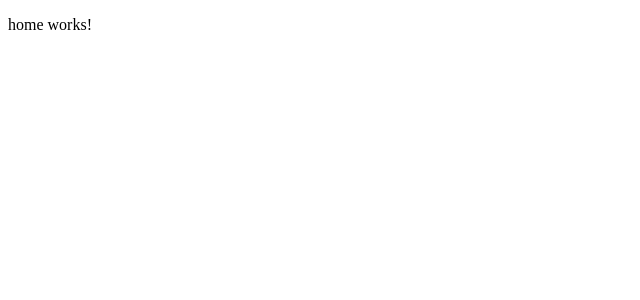
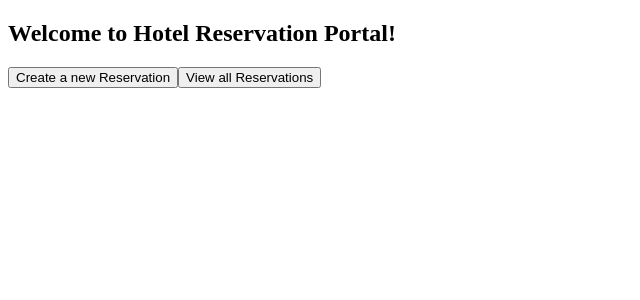
Before and after one commit to akshatk806/MyHotel, an Angular app: page / in a window 1280 px wide. Shown: the top 300 px of the page, without its empty margins (0-640 px from the left). Built offline with nearby package versions, Linux system fonts and the light colour scheme.

Commit message:
adding routing module for buttons to navigate and adding all the modules in app(root) module

```diff
--- a/src/app/app.module.ts
+++ b/src/app/app.module.ts
@@ -3,6 +3,8 @@
 
 import { AppRoutingModule } from './app-routing.module';
 import { AppComponent } from './app.component';
+import { HomeModule } from './home/home.module';
+import { ReservationModule } from './reservation/reservation.module';
 
 @NgModule({
   declarations: [
@@ -10,7 +12,9 @@
   ],
   imports: [
     BrowserModule,
-    AppRoutingModule
+    AppRoutingModule,
+    HomeModule,
+    ReservationModule
   ],
   providers: [],
   bootstrap: [AppComponent]
--- a/src/app/home/home.component.html
+++ b/src/app/home/home.component.html
@@ -1 +1,5 @@
-<p>home works!</p>
+<div>
+    <h2>Welcome to Hotel Reservation Portal!</h2>
+    <button [routerLink]="['/create-reservation']">Create a new Reservation</button>
+    <button [routerLink]="['/reservation-list']">View all Reservations</button>
+</div>
--- a/src/app/home/home.module.ts
+++ b/src/app/home/home.module.ts
@@ -1,7 +1,7 @@
 import { NgModule } from '@angular/core';
 import { CommonModule } from '@angular/common';
 import { HomeComponent } from './home.component';
-
+import { RouterModule } from '@angular/router';
 
 
 @NgModule({
@@ -9,7 +9,8 @@
     HomeComponent
   ],
   imports: [
-    CommonModule
+    CommonModule,
+    RouterModule
   ]
 })
 export class HomeModule { }
```
